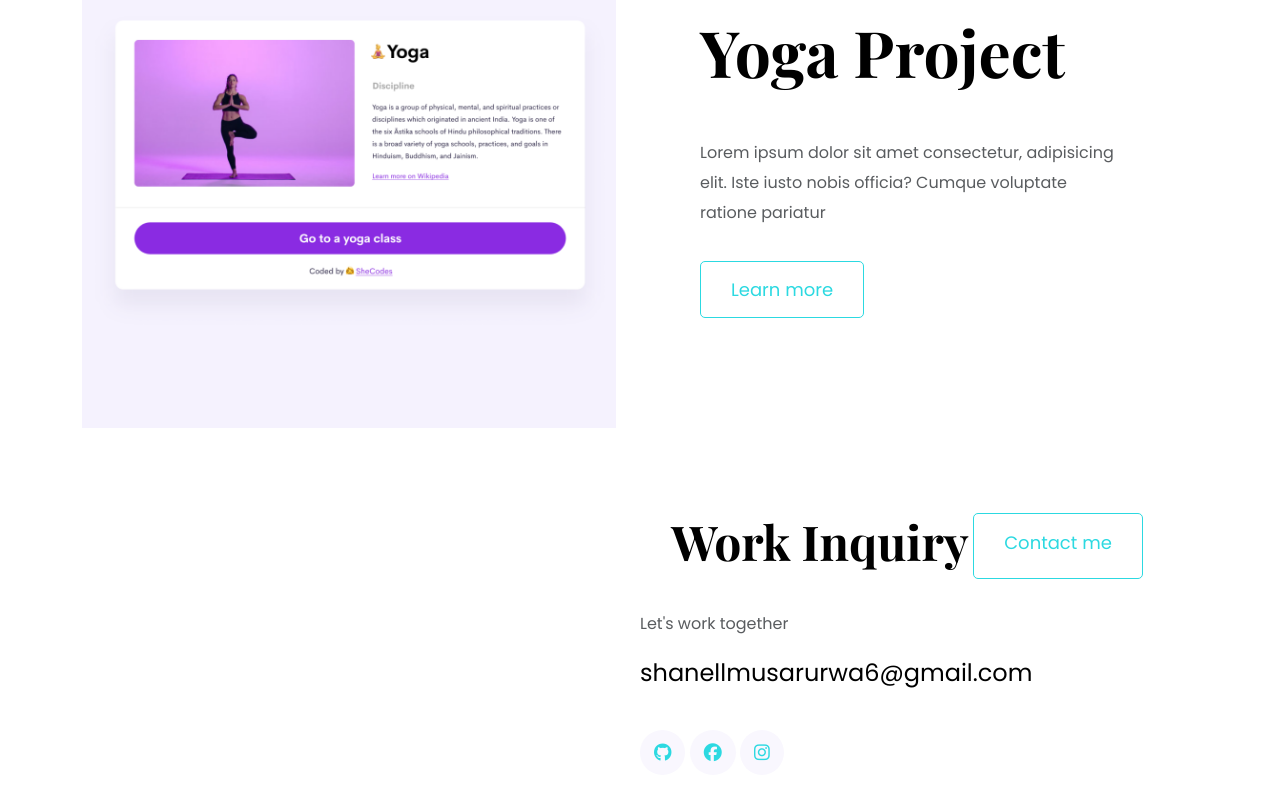
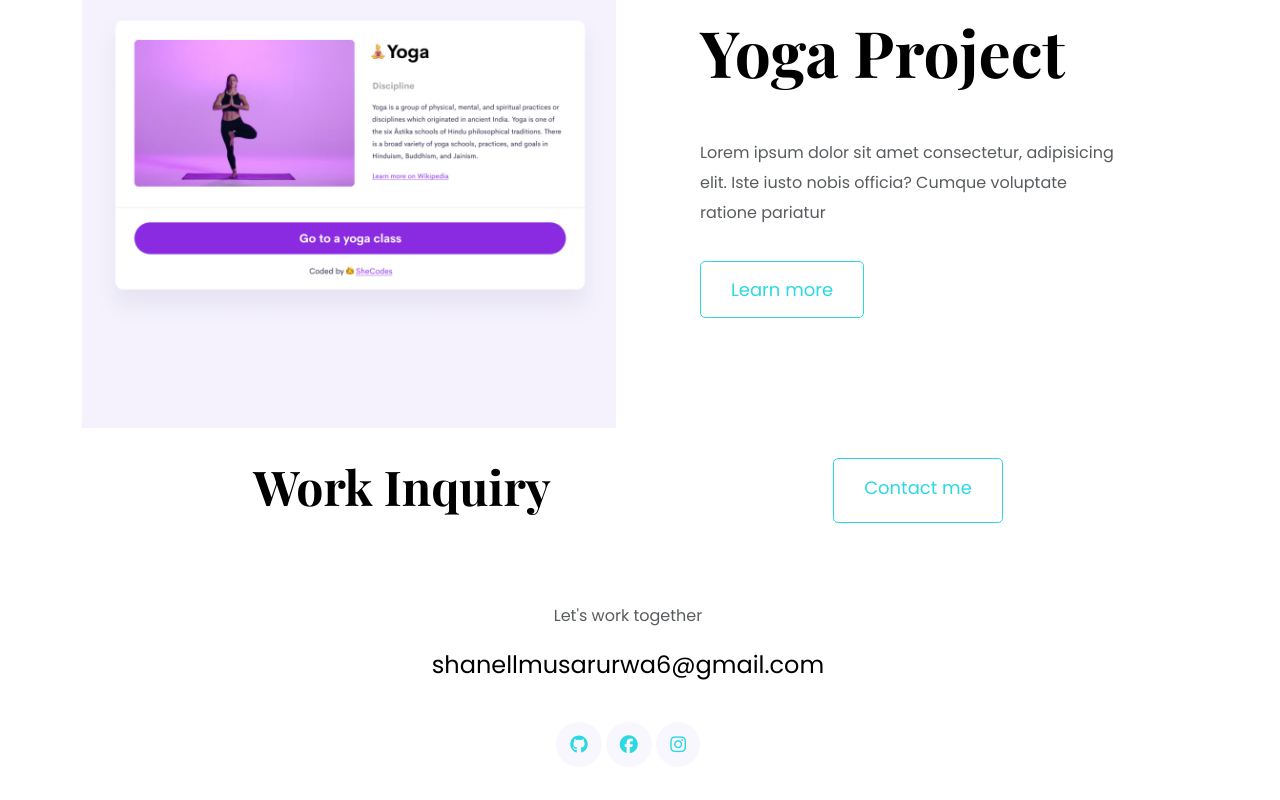
Before and after one commit to shanellmusarurwa/Portifolio-project, a plain HTML site: page index.html in a window 1280 px wide. Shown: the part 2118-2918 px from the top of the page. Drawn offline with nearby package versions, Linux system fonts and the light colour scheme; a web font is replaced by a local one.

Commit message:
added css classes

```diff
--- a/index.html
+++ b/index.html
@@ -97,18 +97,18 @@
     <p class="mb-5 text-muted">Lorem ipsum dolor sit amet consectetur, adipisicing elit. Iste iusto nobis officia? Cumque voluptate ratione pariatur </p>
     <a href="/work.html" class="btn-branding" title="work preview">Learn more</a>
     </div>
+     </div>
     <footer>
-      <div class="contact-box d-flex d-none d-md-block">
+       <div class="contact-box d-flex d-none d-md-block">
         <div class="d-flex justify-content-around">
           <h3 class="ml-5">Work Inquiry</h3>
-          <br><br>
-          <a href="/contact.html" class="btn-branding column-gap-5" title="contact me"
+          <a href="/contact.html" class="btn-branding" title="contact me"
             >Contact me</a
           >
         </div>
       </div>
-      <div class="">
-        <p class="ml-5 text-muted">Let's work together</p>
+      <div class="text-center">
+        <p class="ml-5 text-muted mt-5">Let's work together</p>
         <a
           href="mailto:shanellmusarurwa6@gmail.com"
           class="email-link text-center"
@@ -116,8 +116,8 @@
           >shanellmusarurwa6@gmail.com</a
         >
       </div>
-      <div class="socials">
-        <div class="social-links mb-5 mt-5">
+      <div class="socials text-center">
+        <div class="social-links mt-5">
           <a
             href="https://www.github.com/shanellmusarurwa"
             title="github profile"
```
